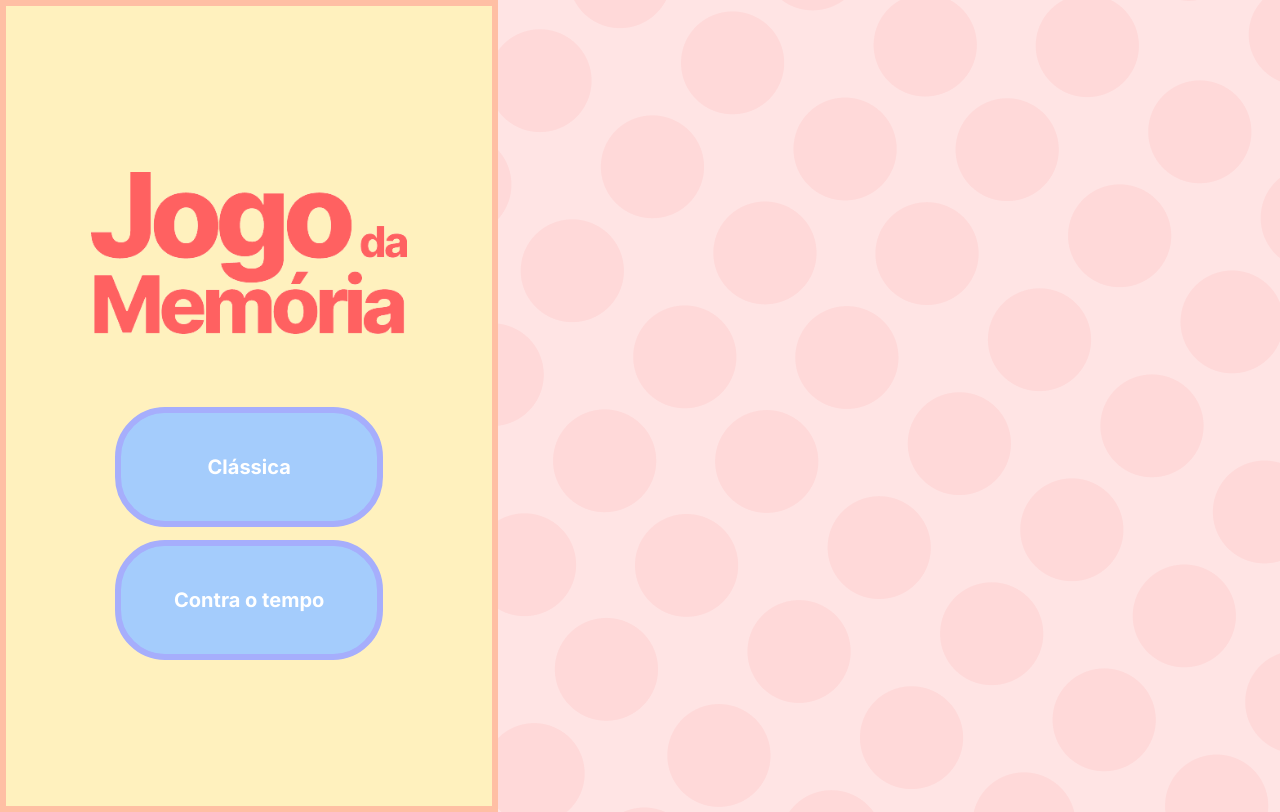
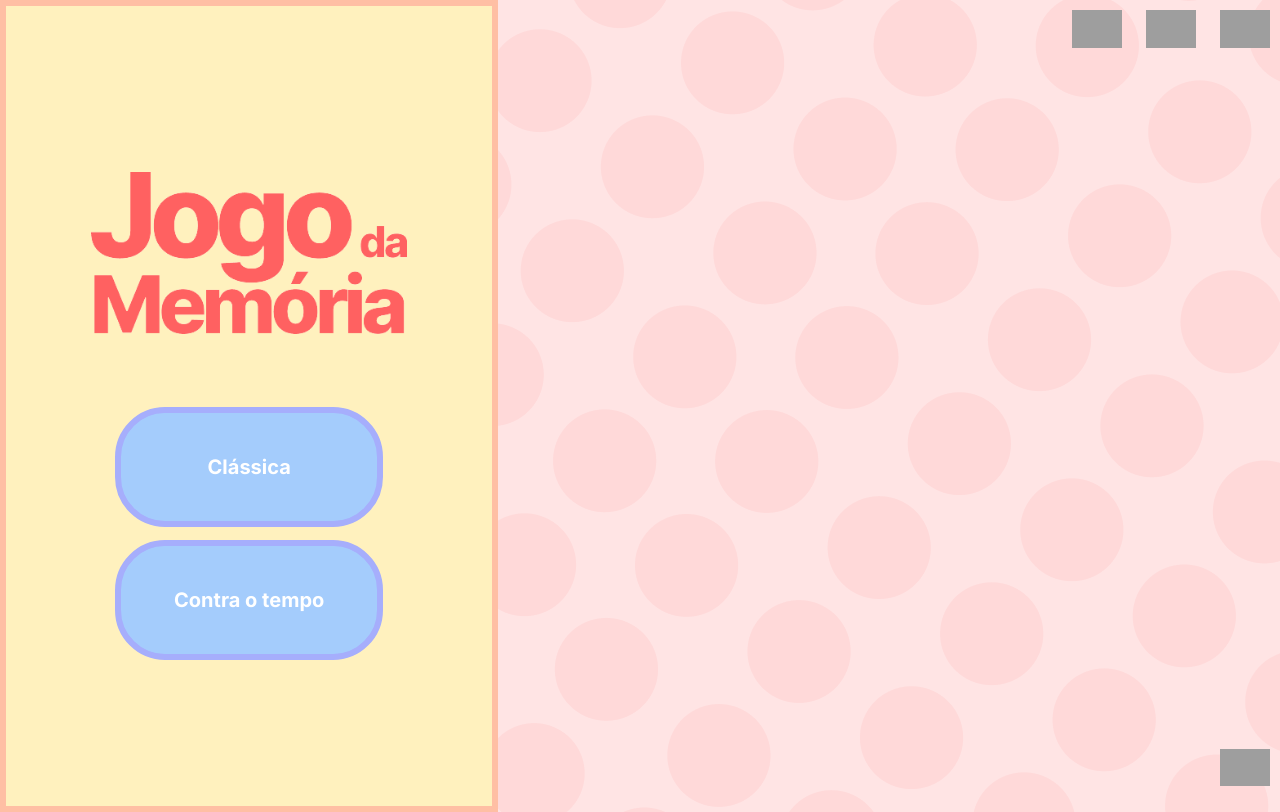
Before and after one commit to brendajuliane/MemoryGame, a PHP site: page / in a window 1280 px wide. Run offline with PHP 8.4, Linux system fonts and the light colour scheme; grey boxes are pictures that could not be loaded.

Commit message:
Adicionando os icones

```diff
--- a/css/index.css
+++ b/css/index.css
@@ -43,3 +43,17 @@ body {
     color: white;
     font-size: 20px;
 }
+#section {
+    position: absolute;
+    right: 0%;
+    height: 100%;
+}
+.icon {
+    width: 50px;
+    padding: 10px;
+}
+footer {
+    position: absolute;
+    bottom: 0%;
+    right: 0%;
+}
--- a/index.html
+++ b/index.html
@@ -13,9 +13,15 @@
         <button class="gameModeButton">Clássica</button>
         <button class="gameModeButton">Contra o tempo</button>
     </div>
-    <div>
-        <header></header>
-        <footer></footer>
+    <div id="section">
+        <header>
+            <a href=""><img src="img/perfilButton.png" class="icon" alt="Icone para acessar o perfil"></a>
+            <a href=""><img src="img/historicoButton.png" class="icon" alt="Icone para acessar o histórico"></a>
+            <a href=""><img src="img/scapeButton.png" class="icon" alt="Icone para deslogar"></a>
+        </header>
+        <footer>
+            <a href="ranking.html"><img src="img/rankingButton.png" class="icon" alt="Icone para acessar o hanking"></a>
+        </footer>
     </div>
 </body>
 </html>
```
